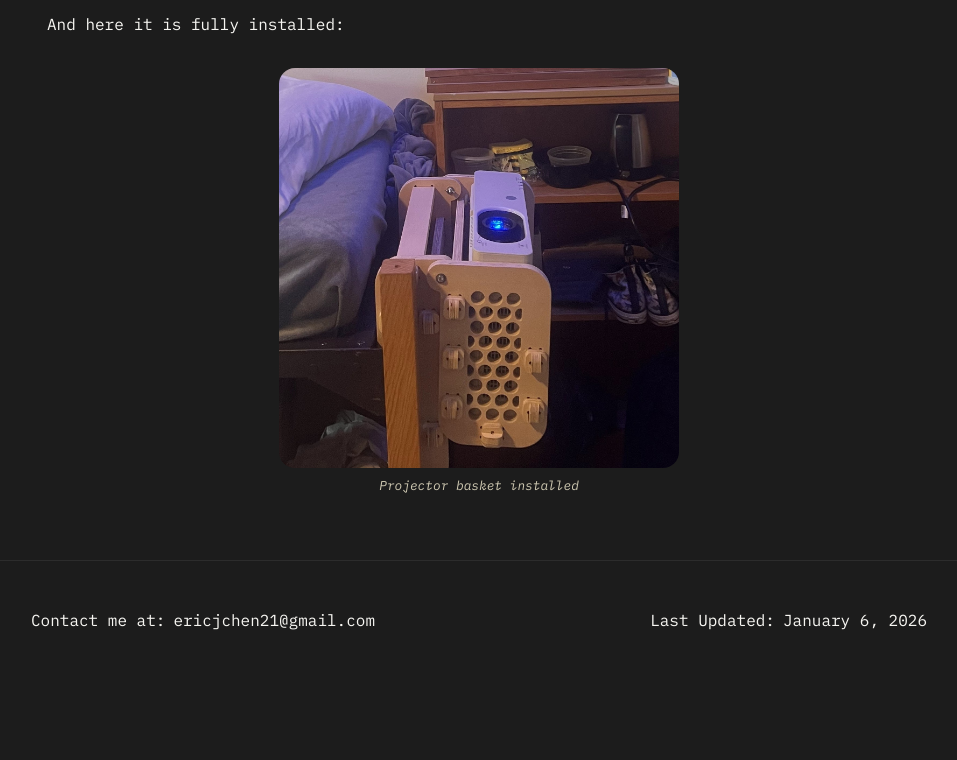
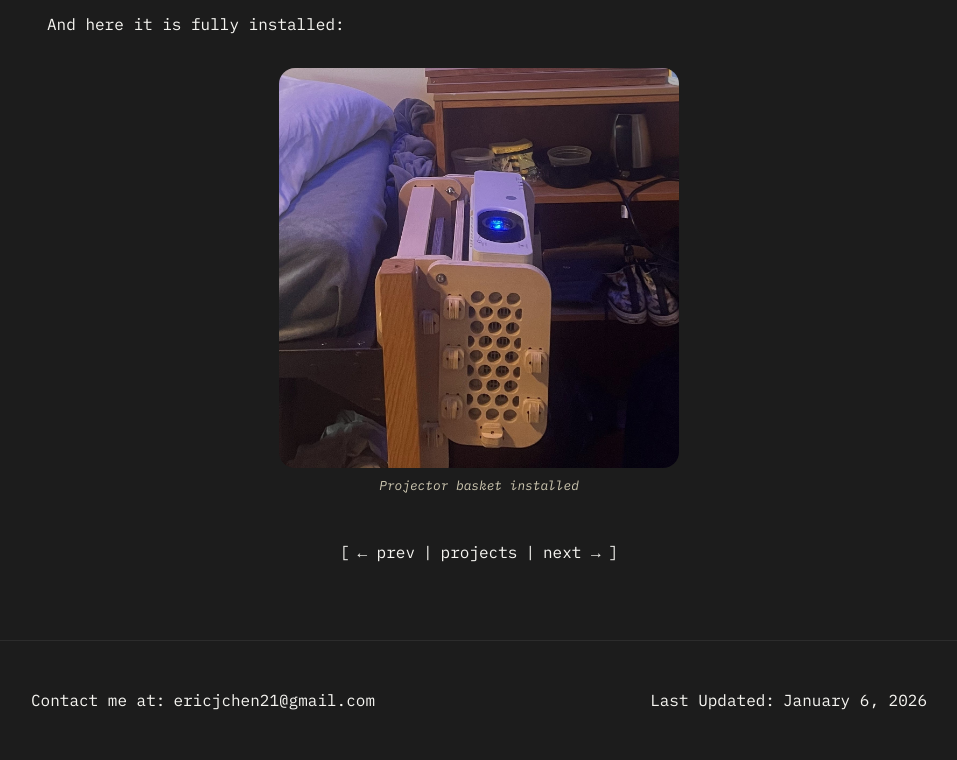
Before and after one commit to ericjchen21/ericjchen21.github.io, a Jekyll site: the page built from _projects/Projector_Basket.md, in a window 1280 px wide. Shown: the part 1434-2194 px from the top of the page, without its empty margins (161-1118 px from the left). Built offline with Jekyll 4.4.1, drawn with Linux system fonts in a browser that asks for light colours; comment, search, counter and statistics services are not loaded; before the commit the page ends 2114 px from its top, so only the background shows below that.

Commit message:
symbol fixes

```diff
--- a/_includes/navbar.html
+++ b/_includes/navbar.html
@@ -66,7 +66,7 @@
   >
     <div class="overlay-close-container">
       [
-      <p class="nav-link" @click="open = false">x</p>
+      <p class="nav-link" @click="open = false">&#x00D7;</p>
       ]
     </div>
     <div class="navbar-mobile-item">
--- a/_layouts/project_page.html
+++ b/_layouts/project_page.html
@@ -34,3 +34,18 @@ layout: base
   {% endif %}
 </div>
 {% endfor %}
+<div class="project-nav-container">
+  [ {% if page.next %} {% assign next_project = page.next %} {% else %} {%
+  assign next_project = site.projects.first %} {% endif %}
+  <a class="link" href="{{ next_project.url | relative_url }}">
+    &#x2190; prev
+  </a>
+  |
+  <a class="link" href="{{ '/projects.html' | relative_url }}"> projects </a>
+  | {% if page.previous %} {% assign prev_project = page.previous %} {% else %}
+  {% assign prev_project = site.projects.last %} {% endif %}
+  <a class="link" href="{{ prev_project.url | relative_url }}">
+    next &#x2192;
+  </a>
+  ]
+</div>
--- a/_sass/_project_page.scss
+++ b/_sass/_project_page.scss
@@ -104,3 +104,16 @@
     }
   }
 }
+
+.project-nav-container {
+  height: calc(1 * var(--navbar-height));
+  width: 100%;
+
+  display: flex;
+  justify-content: center;
+  align-items: center;
+
+  gap: calc(0.5 * var(--std-unit));
+
+  padding: var(--std-unit);
+}
--- a/assets/css/style.scss
+++ b/assets/css/style.scss
@@ -49,11 +49,6 @@ ol {
 
 body {
   @include clear-all;
-
-  -webkit-text-size-adjust: 100%;
-  -moz-text-size-adjust: 100%;
-  -ms-text-size-adjust: 100%;
-  text-size-adjust: 100%;
 
   *,
   *::before,
--- a/resume.html
+++ b/resume.html
@@ -19,7 +19,9 @@ permalink: /resume/
     class="link"
     id="resume-download"
   >
-    &#x2B73; download resume (pdf)
+    &#x2193; download resume (pdf)
   </a>
   ]
 </div>
+
+<!-- &#x2B73; -->
```
